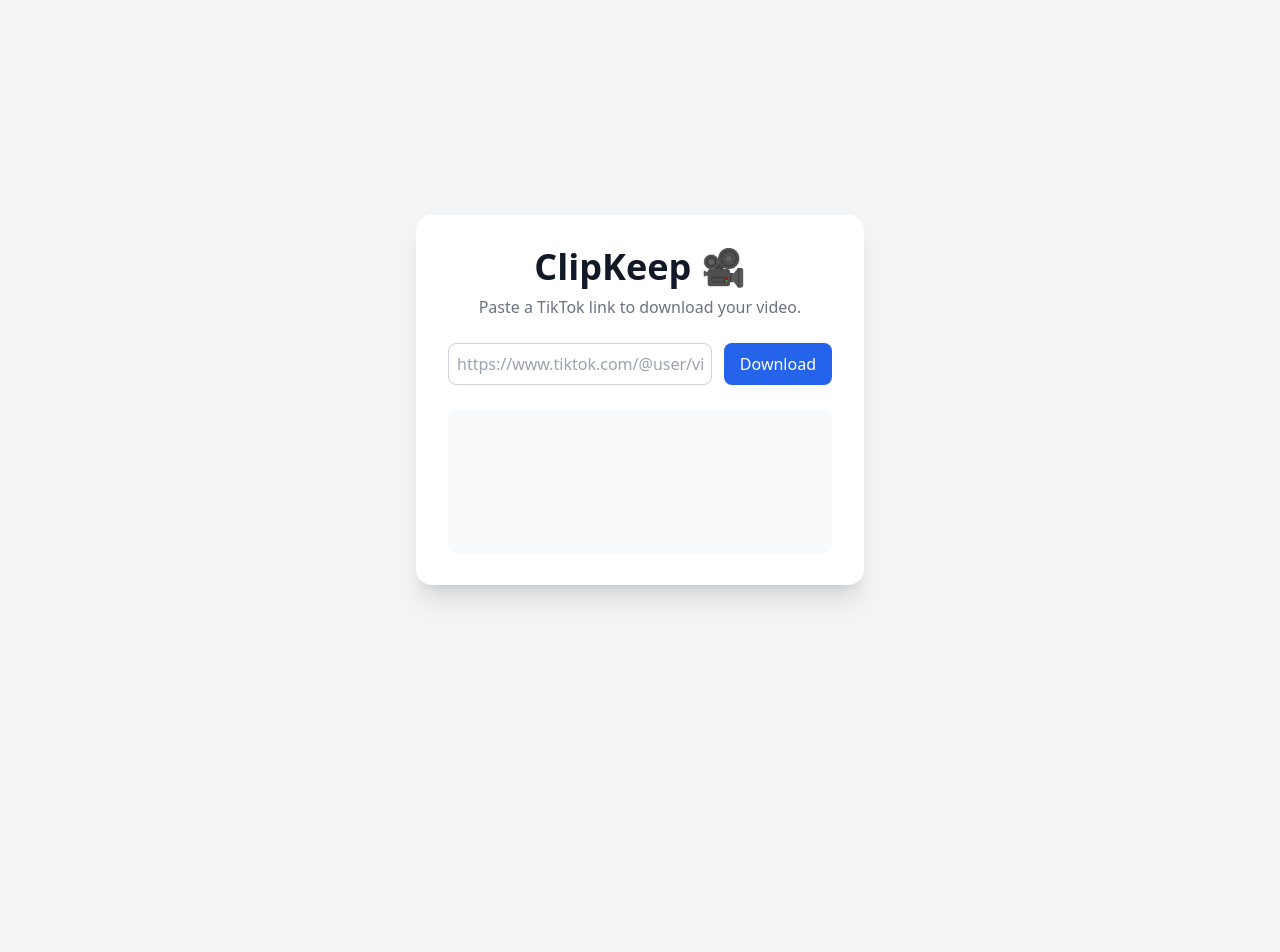
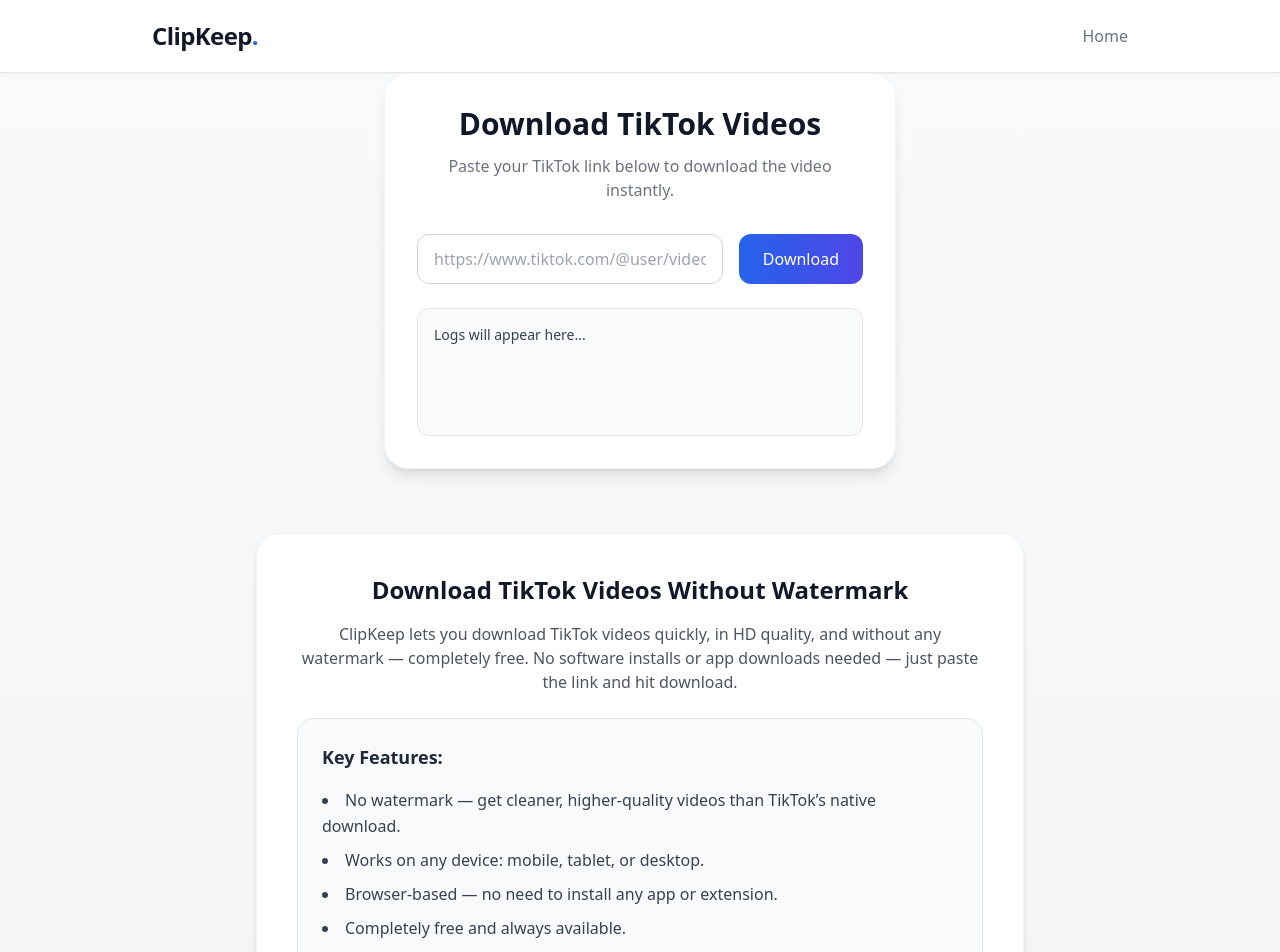
Before and after one commit to SoftDevPinto/clipkeep-server, a React (Vite) app in the folder clipkeep/client/: page / in a window 1280 px wide. Shown: the top 952 px of the page. Before the commit the page ends 800 px from the top, so only its background shows below. Built offline with nearby package versions, Linux system fonts and the light colour scheme.

Commit message:
CSS updates

```diff
--- a/clipkeep/client/src/App.jsx
+++ b/clipkeep/client/src/App.jsx
@@ -5,11 +5,9 @@
   const [loading, setLoading] = useState(false);
   const [log, setLog] = useState("");
 
-  // ✅ Add this just above handleSubmit
   const API_BASE = import.meta.env.PROD
     ? "https://clipkeep.onrender.com"
     : "http://localhost:5000";
-
 
   const handleSubmit = async (e) => {
     e.preventDefault();
@@ -17,7 +15,6 @@
     setLoading(true);
     setLog("Downloading video...");
     try {
-      // ✅ Use API_BASE dynamically
       const res = await fetch(`${API_BASE}/download`, {
         method: "POST",
         headers: { "Content-Type": "application/json" },
@@ -38,34 +35,91 @@
   };
 
   return (
-    <div className="flex items-center justify-center min-h-screen w-full bg-gray-100 px-4">
-      <div className="bg-white shadow-xl rounded-2xl p-8 w-full max-w-md text-center">
-        <h1 className="text-4xl font-semibold text-gray-900 mb-2">ClipKeep 🎥</h1>
-        <p className="text-gray-500 mb-6">
-          Paste a TikTok link to download your video.
+    <div className="min-h-screen flex flex-col bg-gradient-to-b from-gray-50 to-gray-100 text-gray-800">
+      {/* Header */}
+      <header className="w-full py-5 border-b border-gray-200 bg-white shadow-sm">
+        <div className="max-w-5xl mx-auto px-6 flex items-center justify-between">
+          <h1 className="text-2xl font-bold text-gray-900 tracking-tight">
+            ClipKeep<span className="text-blue-600">.</span>
+          </h1>
+          <nav>
+            <a
+              href="https://clipkeeper.netlify.app"
+              className="text-gray-500 hover:text-blue-600 transition"
+            >
+              Home
+            </a>
+          </nav>
+        </div>
+      </header>
+
+            {/* Main Content */}
+      <main className="flex-1 flex flex-col items-center justify-center text-center px-6">
+        <div className="max-w-lg w-full bg-white shadow-lg rounded-3xl p-8 border border-gray-100">
+          <h2 className="text-3xl font-semibold text-gray-900 mb-3">
+            Download TikTok Videos
+          </h2>
+          <p className="text-gray-500 mb-8">
+            Paste your TikTok link below to download the video instantly.
           </p>
 
-        <form onSubmit={handleSubmit} className="flex flex-col sm:flex-row gap-3">
+          <form
+            onSubmit={handleSubmit}
+            className="flex flex-col sm:flex-row gap-4 mb-6"
+          >
             <input
               type="text"
               placeholder="https://www.tiktok.com/@user/video/..."
               value={url}
               onChange={(e) => setUrl(e.target.value)}
-            className="border border-gray-300 rounded-lg flex-1 p-2 focus:outline-none focus:ring-2 focus:ring-blue-500"
+              className="flex-1 px-4 py-3 border border-gray-300 rounded-xl focus:outline-none focus:ring-2 focus:ring-blue-500 transition"
             />
             <button
               type="submit"
               disabled={loading}
-            className="bg-blue-600 text-white px-4 py-2 rounded-lg hover:bg-blue-700 transition disabled:opacity-50"
+              className="px-6 py-3 rounded-xl bg-gradient-to-r from-blue-600 to-indigo-600 text-white font-medium hover:opacity-90 transition disabled:opacity-50"
             >
               {loading ? "Working..." : "Download"}
             </button>
           </form>
 
-        <pre className="bg-gray-50 text-left mt-6 p-4 rounded-lg text-sm text-gray-700 h-36 overflow-auto">
-          {log}
-        </pre>
+          <div className="bg-gray-50 border border-gray-200 rounded-xl p-4 text-left text-sm text-gray-700 h-32 overflow-auto">
+            {log || "Logs will appear here..."}
           </div>
+        </div>
+
+        {/* Info Section */}
+        <section className="max-w-3xl w-full mt-16 text-left bg-white rounded-3xl p-10 shadow-md border border-gray-100">
+          <h3 className="text-2xl font-semibold text-gray-900 mb-4 text-center">
+            Download TikTok Videos Without Watermark
+          </h3>
+          <p className="text-gray-600 mb-6 text-center">
+            ClipKeep lets you download TikTok videos quickly, in HD quality, and without any watermark —
+            completely free. No software installs or app downloads needed — just paste the link and hit download.
+          </p>
+
+          <div className="bg-gray-50 border border-gray-200 rounded-2xl p-6 text-gray-700 leading-relaxed space-y-4">
+            <h4 className="text-lg font-semibold text-gray-800">Key Features:</h4>
+            <ul className="list-disc list-inside space-y-2">
+              <li>No watermark — get cleaner, higher-quality videos than TikTok’s native download.</li>
+              <li>Works on any device: mobile, tablet, or desktop.</li>
+              <li>Browser-based — no need to install any app or extension.</li>
+              <li>Completely free and always available.</li>
+              <li>Supports downloading TikTok slideshows as MP4 videos too.</li>
+            </ul>
+
+            <p className="pt-3 text-sm text-gray-500">
+              Similar to tools like SnapTik, ClipKeep handles everything server-side for privacy and speed.
+            </p>
+          </div>
+        </section>
+      </main>
+
+
+      {/* Footer */}
+      <footer className="w-full py-4 border-t border-gray-200 bg-white text-center text-sm text-gray-500">
+        Built by <span className="font-semibold text-gray-700">Pinto</span>
+      </footer>
     </div>
   );
 }
--- a/clipkeep/client/src/index.css
+++ b/clipkeep/client/src/index.css
@@ -2,7 +2,12 @@
 @tailwind components;
 @tailwind utilities;
 
-/* --- Global resets and defaults --- */
+/* Smooth transitions */
+* {
+  transition: all 0.2s ease-in-out;
+}
+
+/* Light mode defaults */
 html, body, #root {
   height: 100%;
   width: 100%;
@@ -11,5 +16,28 @@
 }
 
 body {
-  @apply bg-gray-100 text-gray-800 font-sans;
+  @apply bg-gray-50 text-gray-800 font-sans;
 }
+
+/* Dark mode */
+@media (prefers-color-scheme: dark) {
+  body {
+    @apply bg-gray-900 text-gray-100;
+  }
+
+  .card {
+    @apply bg-gray-800 border-gray-700;
+  }
+
+  .input {
+    @apply bg-gray-800 text-gray-100 border-gray-600;
+  }
+
+  .btn {
+    @apply bg-gradient-to-r from-blue-500 to-indigo-500 text-white;
+  }
+
+  footer {
+    @apply bg-gray-800 border-gray-700 text-gray-400;
+  }
+}
```
Lines whose indentation alone changed are shown as unchanged.
